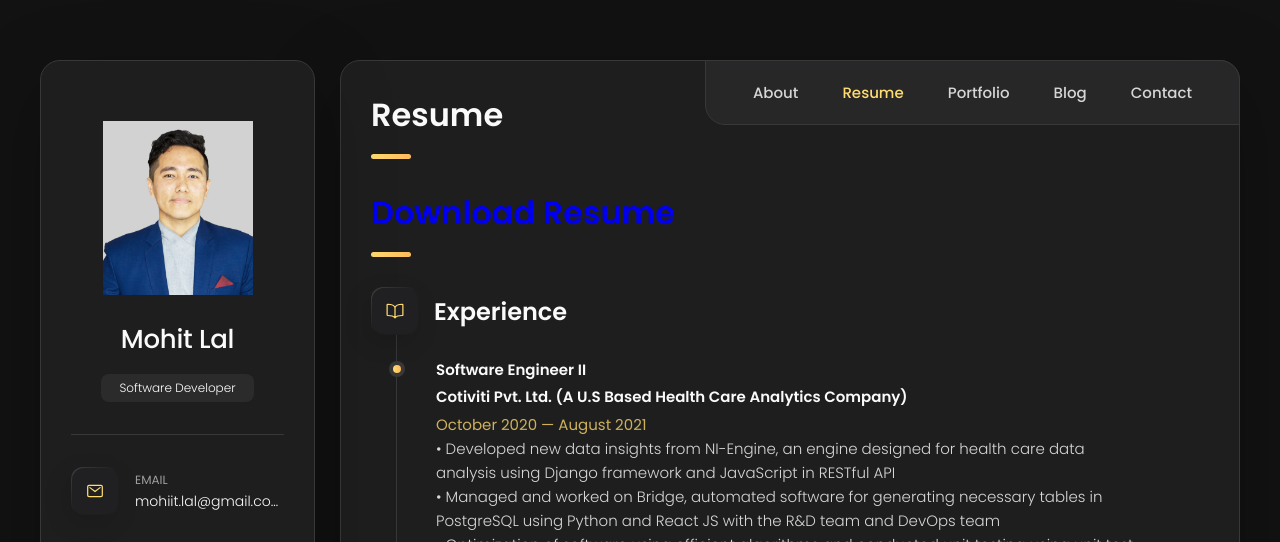
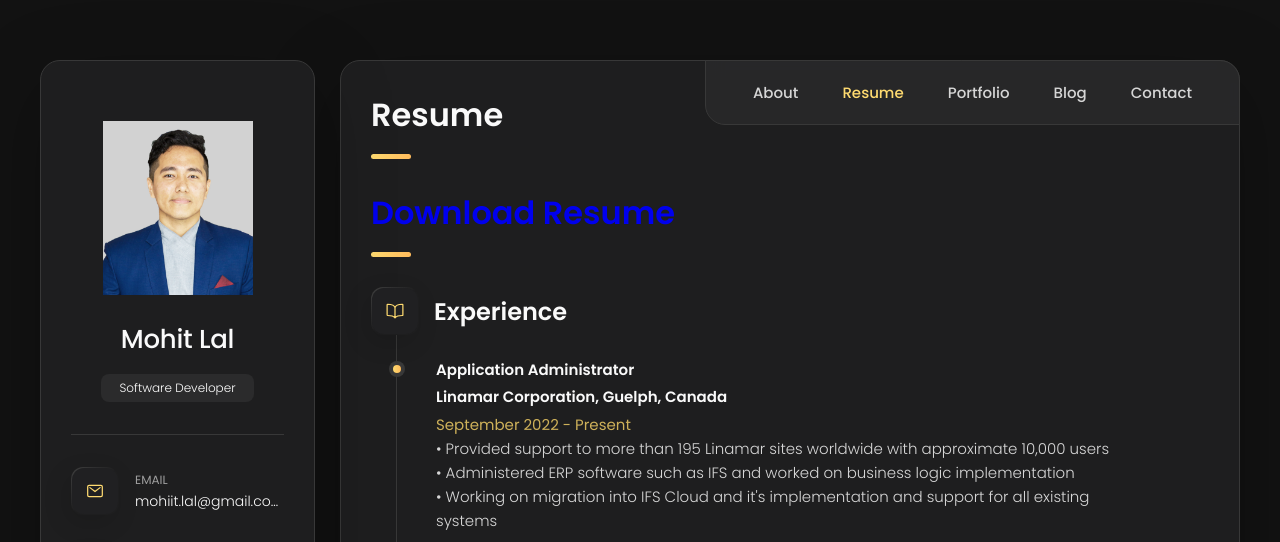
Before and after one commit to mohit-lal/mohit-lal.github.io, a plain HTML site: page index.html in a window 1280 px wide. Both pictures are taken after a click on the button "Resume". Shown: the top 542 px of the page. Drawn offline with nearby package versions, Linux system fonts and the light colour scheme.

Commit message:
Update index.html

```diff
--- a/index.html
+++ b/index.html
@@ -520,7 +520,22 @@
           </div>
 
           <ol class="timeline-list">
+            <li class="timeline-item">
 
+              <h4 class="h4 timeline-item-title">Application Administrator</h4>
+              <h5 class="h4 timeline-item-title">Linamar Corporation, Guelph, Canada</h5>
+
+              <span>September 2022 - Present</span>
+
+              <p class="timeline-text">
+                • Provided support to more than 195 Linamar sites worldwide with approximate 10,000 users
+                <br>
+                • Administered ERP software such as IFS and worked on business logic implementation
+                <br>
+                • Working on migration into IFS Cloud and it's implementation and support for all existing systems
+              </p>
+
+            </li>
             <li class="timeline-item">
 
               <h4 class="h4 timeline-item-title">Software Engineer II</h4>
```
